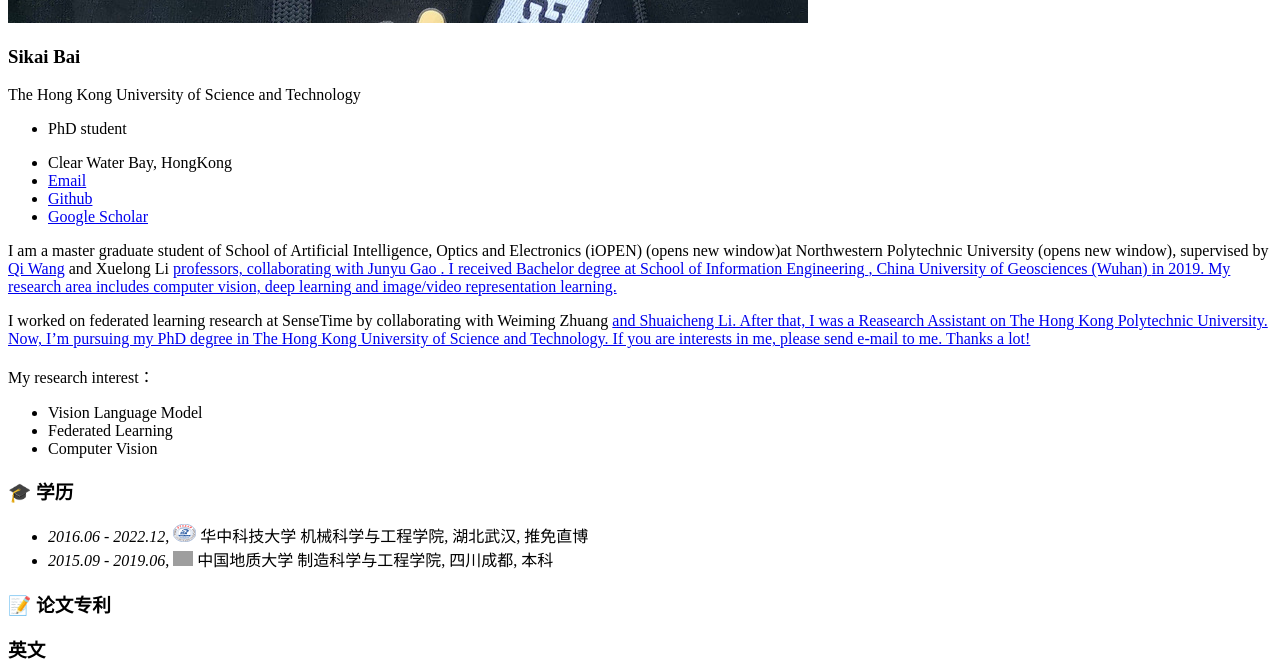
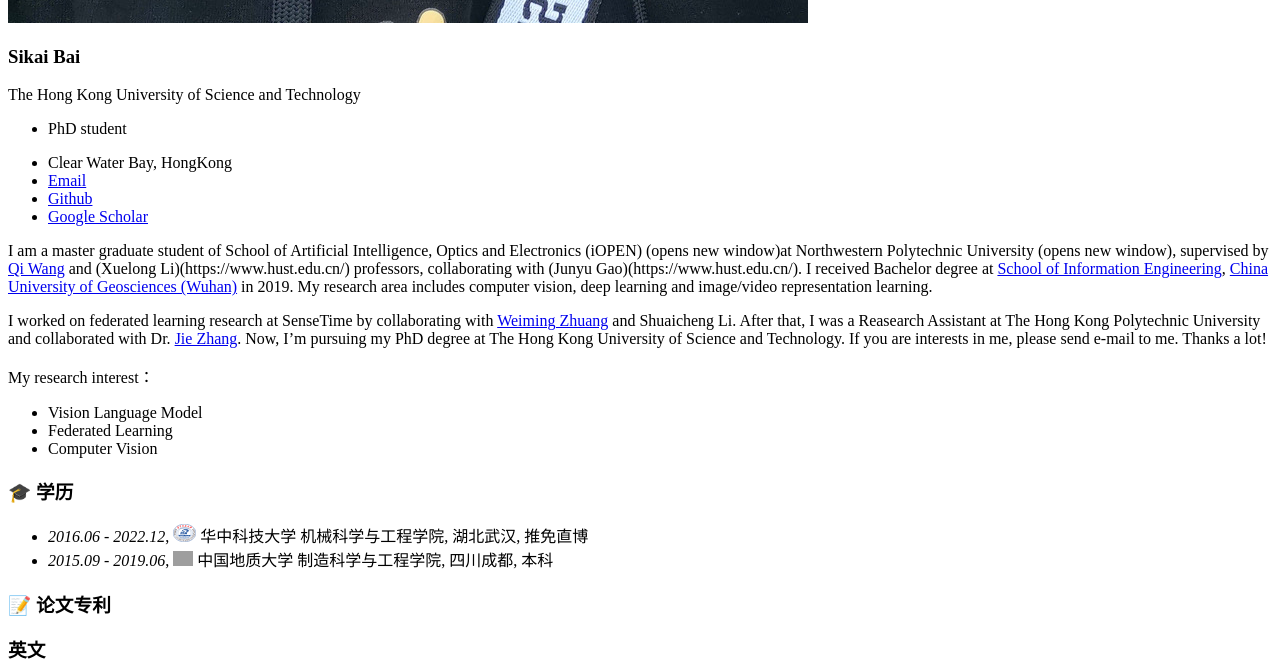
Before and after one commit to tangjyan/zh-cn, a Jekyll site: the page built from _pages/about.md, in a window 1280 px wide and 900 px high, scrolled down 1303 px, cut to the strip 0-667 px from the top of the window. Built offline with Jekyll 4.4.1, drawn with Linux system fonts in a browser that asks for light colours; grey boxes are pictures that could not be loaded.

Commit message:
Update about.md

```diff
--- a/_pages/about.md
+++ b/_pages/about.md
@@ -17,9 +17,9 @@
 
 <span class='anchor' id='about-me'></span>
 
-I am a master graduate student of School of Artificial Intelligence, Optics and Electronics (iOPEN) (opens new window)at Northwestern Polytechnic University (opens new window), supervised by [Qi Wang](https://www.hust.edu.cn/) and Xuelong Li  <a href="https://www.hust.edu.cn/"> professors, collaborating with Junyu Gao <a href="https://www.hust.edu.cn/">. I received Bachelor degree at School of Information Engineering <a href="https://www.hust.edu.cn/">, China University of Geosciences (Wuhan) <a href="https://www.hust.edu.cn/"> in 2019. My research area includes computer vision, deep learning and image/video representation learning.
+I am a master graduate student of School of Artificial Intelligence, Optics and Electronics (iOPEN) (opens new window)at Northwestern Polytechnic University (opens new window), supervised by [Qi Wang](https://www.hust.edu.cn/) and (Xuelong Li)(https://www.hust.edu.cn/) professors, collaborating with (Junyu Gao)(https://www.hust.edu.cn/). I received Bachelor degree at [School of Information Engineering](https://www.hust.edu.cn/), [China University of Geosciences (Wuhan)](https://www.hust.edu.cn/) in 2019. My research area includes computer vision, deep learning and image/video representation learning.
 
-I  worked on federated learning research at SenseTime by collaborating with Weiming Zhuang <a href="https://www.hust.edu.cn/"> and Shuaicheng Li. After that, I was a Reasearch Assistant on The Hong Kong Polytechnic University.  Now, I'm pursuing my PhD degree in The Hong Kong University of Science and Technology. If you are interests in me, please send e-mail to me. Thanks a lot!
+I  worked on federated learning research at SenseTime by collaborating with [Weiming Zhuang](https://www.hust.edu.cn/) and Shuaicheng Li. After that, I was a Reasearch Assistant at The Hong Kong Polytechnic University and collaborated with Dr. [Jie Zhang](https://www.hust.edu.cn/).  Now, I'm pursuing my PhD degree at The Hong Kong University of Science and Technology. If you are interests in me, please send e-mail to me. Thanks a lot!
 
 My research interest：
 - Vision Language Model
```
